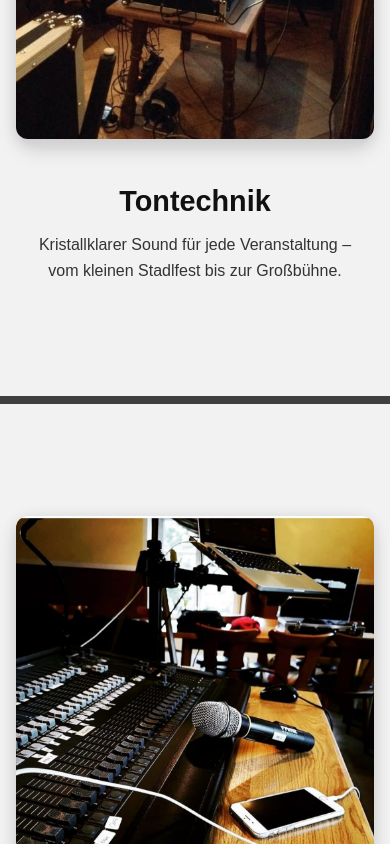
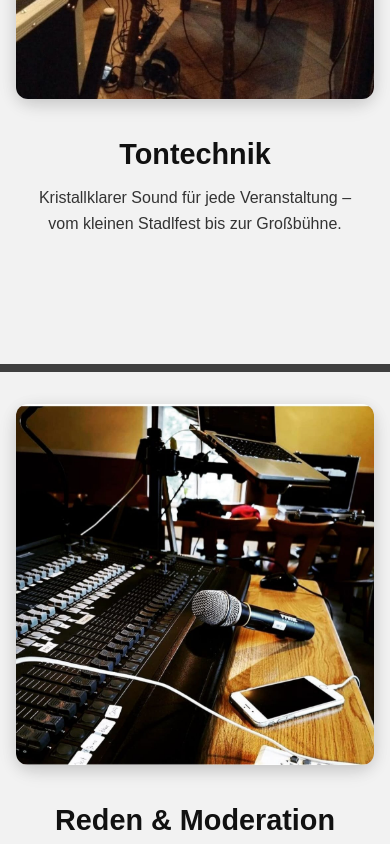
Before and after one commit to DAUDE-max/Website, a plain HTML site: page leistungen.html in a window 390 px wide. Shown: the part 1156-2000 px from the top of the page. Drawn offline with Linux system fonts and the light colour scheme.

Commit message:
Bilder sind jetzt Skaliert

```diff
--- a/css/services.css
+++ b/css/services.css
@@ -13,7 +13,7 @@
   position: relative;
   min-height: 500px;
   width: 100%;
-  margin: 0 auto;
+  margin: 2rem auto;
   transition: transform 0.3s ease;
   justify-content: space-between;
 }
@@ -60,22 +60,22 @@
   padding: 2rem;
   border-radius: 20px;
   box-shadow: 0 6px 20px rgba(0, 0, 0, 0.1);
+  display: flex;
+  justify-content: center;
+  align-items: center;
 }
 
 .service-image img {
-  width: 55%;
+  width: 100%;
   height: auto;
+  max-height: 500px;
   border-radius: 12px;
   box-shadow: 0 4px 15px rgba(0, 0, 0, 0.1);
+  object-fit: cover;
 }
 
 .b2 {
-  width: 100vw;
-  margin-left: calc(-1 * (100vw - 100%) / 2);
-  height: 0.5rem;
-  background-color: #131313cc;
-  margin-top: 3rem;
-  margin-bottom: 3rem;
+
 }
 
 @media screen and (max-width: 768px) {
@@ -127,4 +127,13 @@
     font-size: 1rem;
     padding: 0 1rem;
   }
+
+  .b2{
+    width: 100vw;
+    margin-left: calc(-1 * (100vw - 100%) / 2);
+    height: 0.5rem;
+    background-color: #131313cc;
+    margin-top: 2rem;
+    margin-bottom: -4rem;
+    }
 }
```
